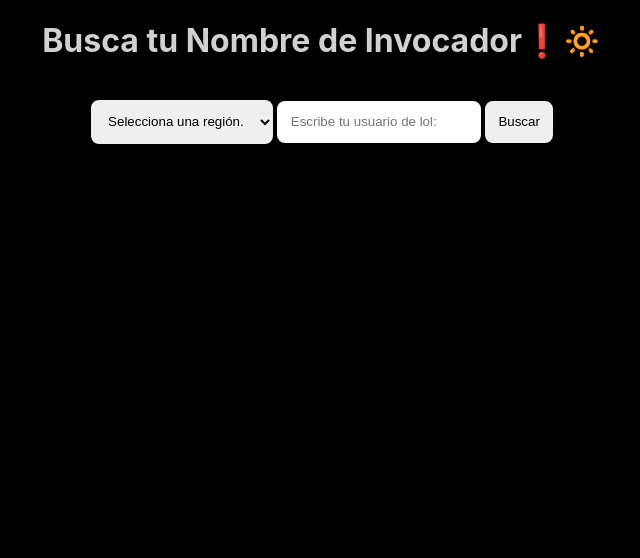
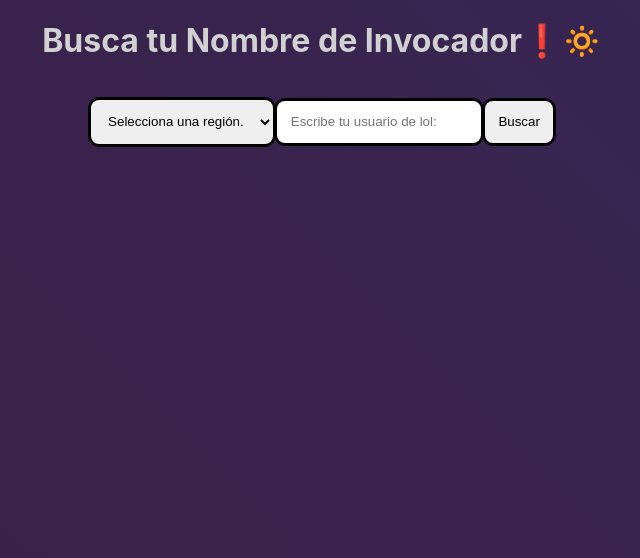
Before and after one commit to Martinmessner/league-of-legends, a React (Vite) app: page / in a window 1280 px wide. Shown: the top 558 px of the page, without its empty margins (318-958 px from the left). Built offline with nearby package versions, Linux system fonts and the light colour scheme.

Commit message:
add fix visuals

```diff
--- a/src/index.css
+++ b/src/index.css
@@ -3,7 +3,6 @@
   margin: 0;
   box-sizing: border-box;
   scroll-behavior: smooth;
-
 }
 
 :root {
@@ -11,7 +10,22 @@
   color: #d1d1d1;
   background-color: rgb(0, 0, 0);
   scroll-behavior: smooth;
+  height: 100vh;
+  background:linear-gradient(45deg, #553679, #3c1f44, #332a5c);
+  background-size: 300% 300%;
+  animation: gradientAnimation 10s ease infinite;
+}
 
+@keyframes gradientAnimation {
+  0% {
+    background-position: 0% 50%;
+  }
+  50% {
+    background-position: 100% 50%;
+  }
+  100% {
+    background-position: 0% 50%;
+  }
 }
 
 .nick-principal {
@@ -75,7 +89,6 @@
 display: flex;
 justify-content: space-evenly;
 margin: auto;
-background-color: rgb(32 29 29);
 max-width: 50em;
 text-align: center;
 }
```
Also changed, not shown: 1 other file (tests, documents, lock files or other folders).
